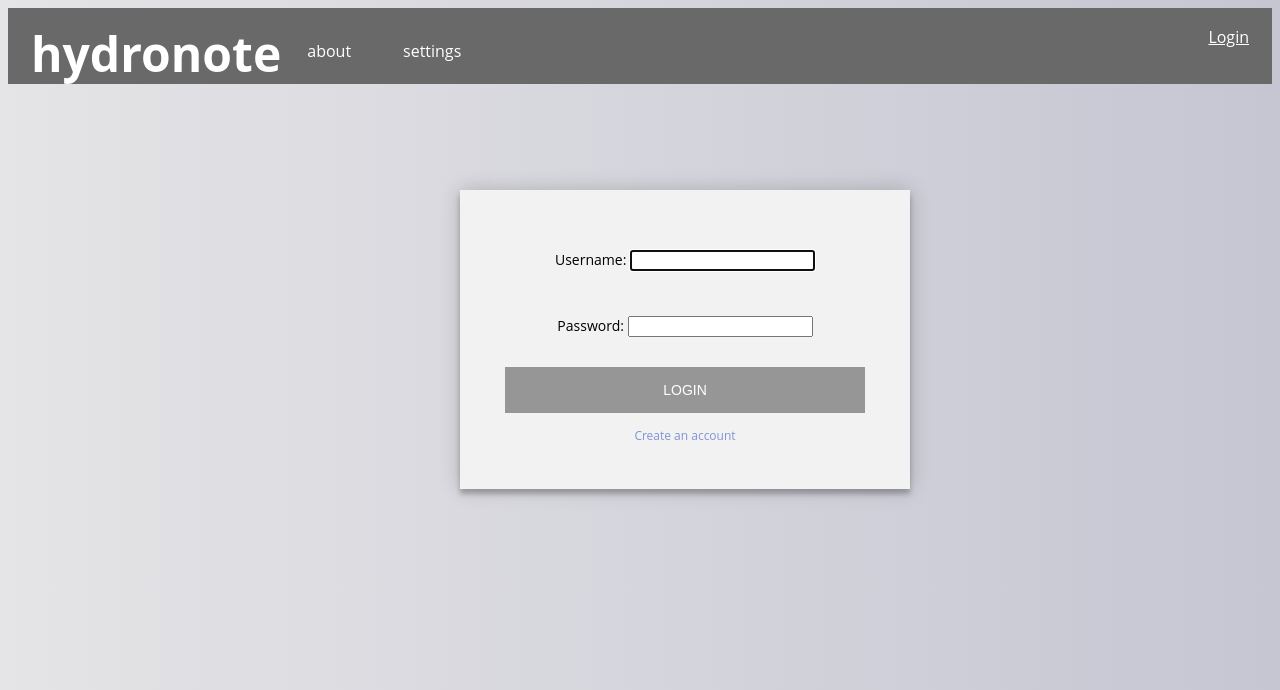
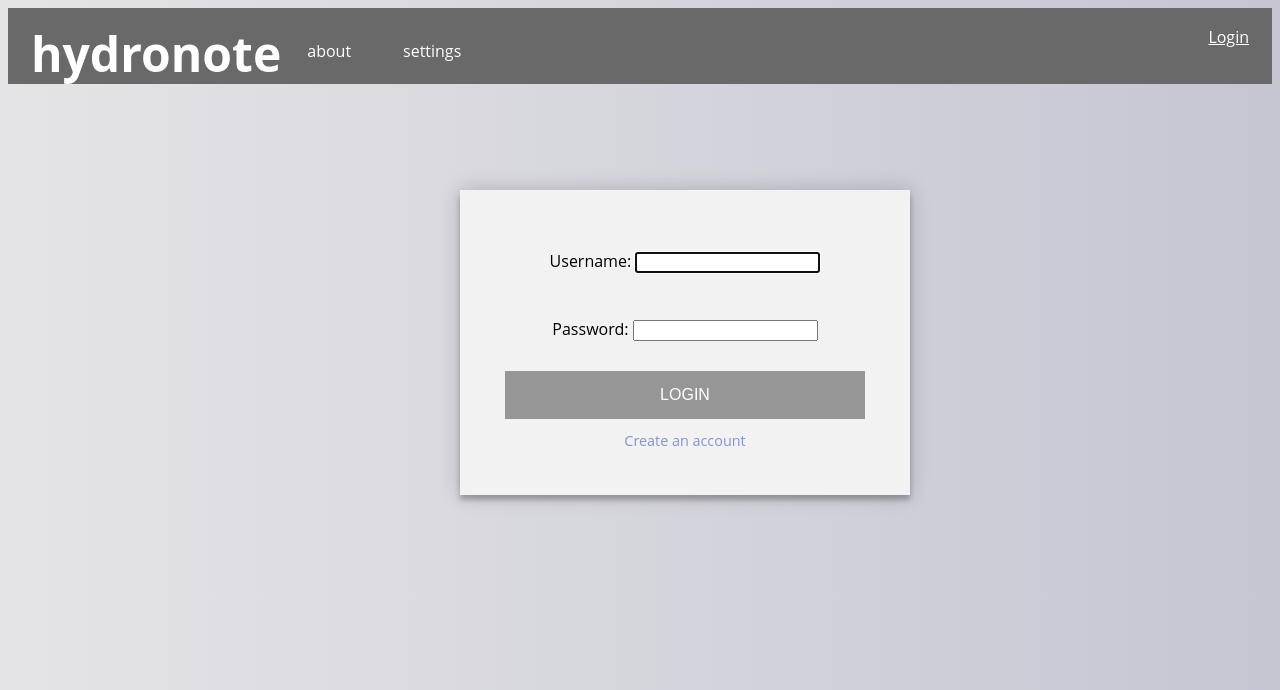
Before and after one commit to naclonts/hydronote, a Django app: page /hydronote/accounts/login/ in a window 1280 px wide. Shown: the top 690 px of the page. Run offline with Django 3.2, Linux system fonts and the light colour scheme; parts of the project's set-up code (start-up, migrations or seed data) failed here and were passed over.

Commit message:
changed font-sizes to relative (em from px)

```diff
--- a/hydronote/static/css/form-page.css
+++ b/hydronote/static/css/form-page.css
@@ -24,7 +24,7 @@
     margin: 0 0 15px;
     padding: 15px;
     box-sizing: border-box;
-    font-size: 14px;
+    font-size: 1em;
 }
 .form button {
     text-transform: uppercase;
@@ -34,7 +34,7 @@
     border: 0;
     padding: 15px;
     color: #FFFFFF;
-    font-size: 14px;
+    font-size: 1em;
     -webkit-transition: all 0.3 ease;
     transition: all 0.3 ease;
     cursor: pointer;
@@ -46,7 +46,7 @@
     margin: 15px 0 0;
     padding-top: 60px;
     color: #b3b3b3;
-    font-size: 12px;
+    font-size: 0.9em;
 }
 #create-or-lost a {
     color: hsl(226, 50%, 67%);
@@ -72,13 +72,13 @@
 .container .info h1 {
     margin: 0 0 15px;
     padding: 0;
-    font-size: 36px;
+    font-size: 3em;
     font-weight: 300;
     color: #1a1a1a;
 }
 .container .info span {
     color: #4d4d4d;
-    font-size: 12px;
+    font-size: 1em;
 }
 .container .info span a {
     color: #000000;
--- a/hydronote/static/css/styles.css
+++ b/hydronote/static/css/styles.css
@@ -128,7 +128,7 @@
 }
 
 .note-meta {
-    font-size: 18px;
+    font-size: 1.2em;
     appearance: none;
     box-shadow: none;
     border-radius: 0px;
@@ -213,7 +213,7 @@
 .close {
     color: #aaa;
     float: right;
-    font-size: 28px;
+    font-size: 2em;
     font-weight: bold;
 }
 
```
